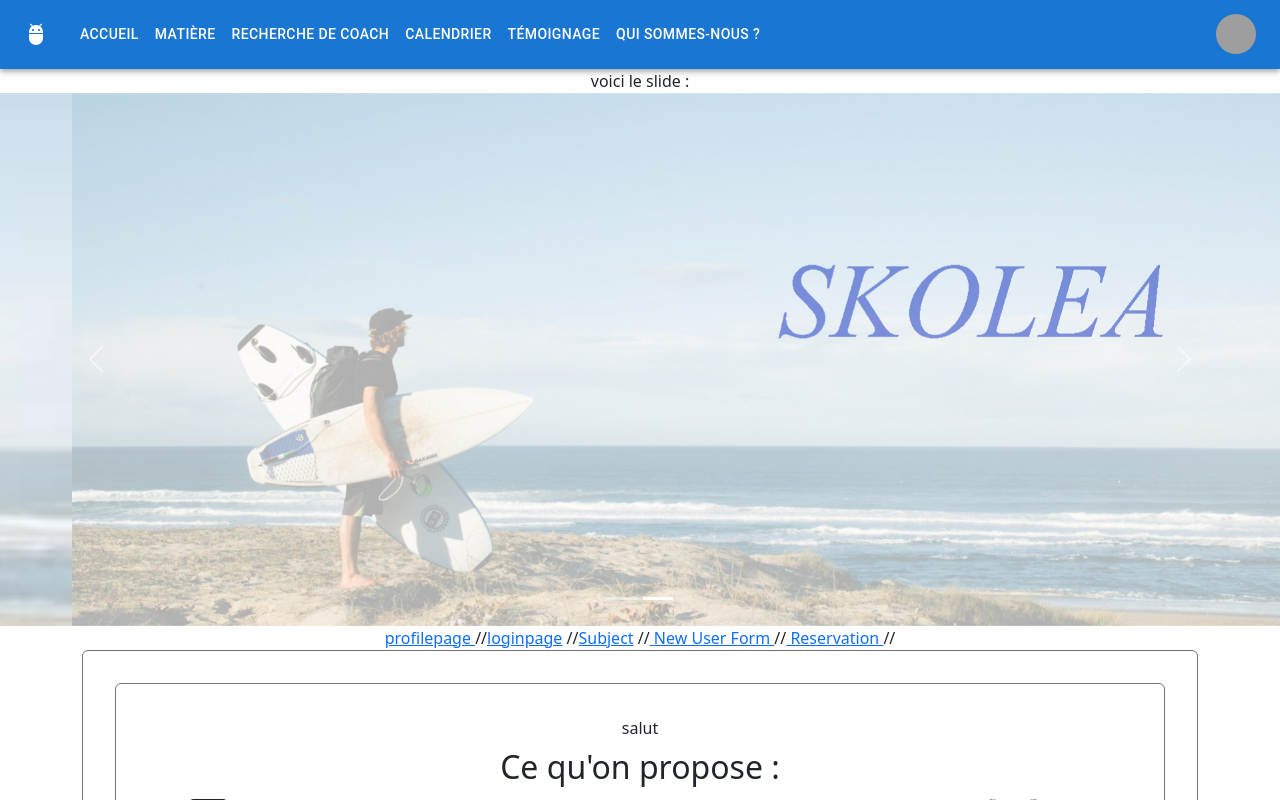
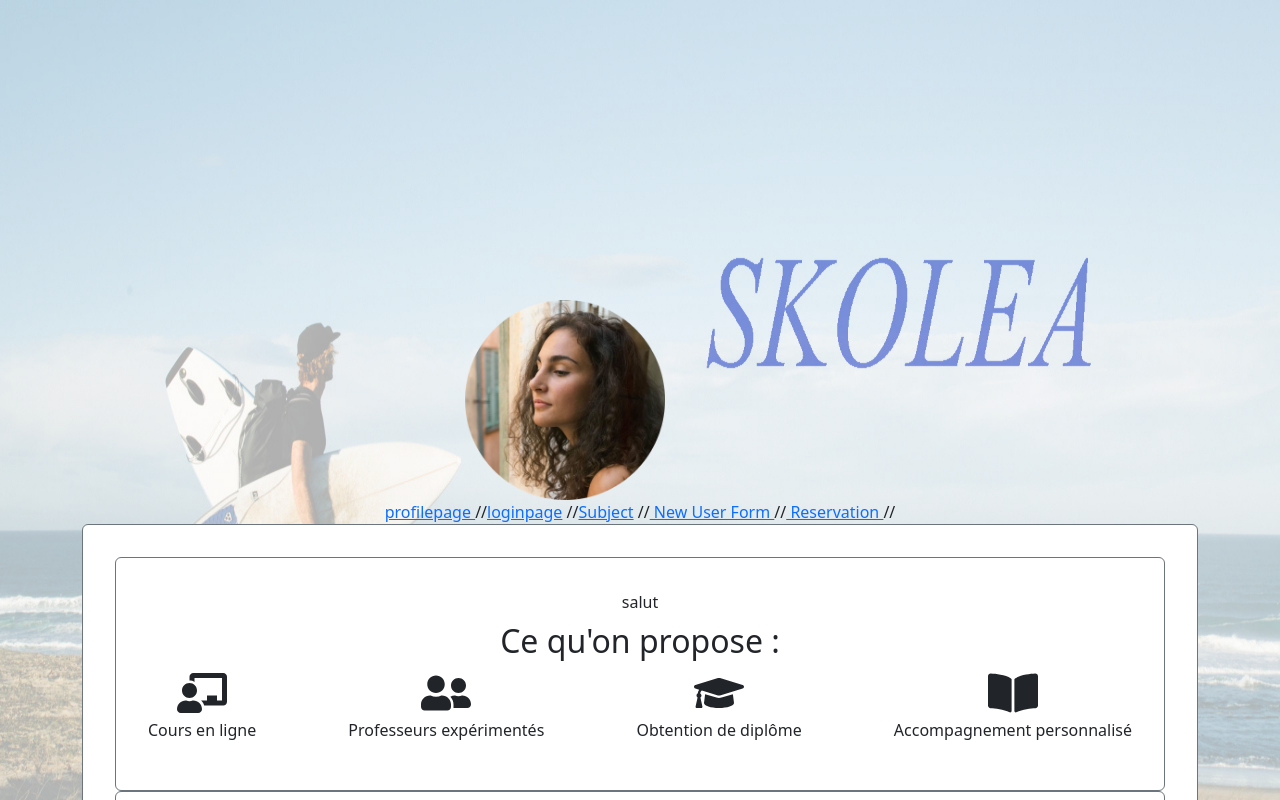
Before and after one commit to nualima/Skolea, a React (Create React App) app in the folder skolea-front/: page /mainPage in a window 1280 px wide. Shown: the top 800 px of the page. Built offline with nearby package versions, Linux system fonts and the light colour scheme; grey boxes are pictures that could not be loaded.

Commit message:
améliore le header de la page

```diff
--- /dev/null
+++ b/skolea-front/src/components/ExempleNavbar.jsx
@@ -0,0 +1,27 @@
+/*eslint-disable*/
+import React from "react";
+import { Container } from "reactstrap";
+
+function ExempleNavbar() {
+  return (
+    <>
+      <div className="page-header clear-filter" filter-color="blue" style={{ marginTop: "300px" }}>
+        <Container>
+          <div className="content-center brand">
+            {/* <h1 className="h1-seo">SKOLEA</h1>
+            <h3>Une nouvelle façon d'apprendre.</h3> */}
+          </div>
+
+            <img
+              alt="..."
+              className="creative-tim-logo"
+              src={require("../assets/img/pauline1-modified.png")}
+              style={{ width: "200px", height: "200px", marginLeft: "-150px" }}
+            ></img>
+        </Container>
+      </div>
+    </>
+  );
+}
+
+export default ExempleNavbar;
--- a/skolea-front/src/components/NavBar.jsx
+++ b/skolea-front/src/components/NavBar.jsx
@@ -1,10 +1,9 @@
-import * as React from 'react';
+import React, { useState, useEffect } from 'react';
 import AppBar from '@mui/material/AppBar';
 import Box from '@mui/material/Box';
 import Toolbar from '@mui/material/Toolbar';
 import IconButton from '@mui/material/IconButton';
 import Typography from '@mui/material/Typography';
-import Menu from '@mui/material/Menu';
 import MenuIcon from '@mui/icons-material/Menu';
 import Container from '@mui/material/Container';
 import Avatar from '@mui/material/Avatar';
@@ -12,50 +11,49 @@ import Button from '@mui/material/Button';
 import Tooltip from '@mui/material/Tooltip';
 import MenuItem from '@mui/material/MenuItem';
 import AdbIcon from '@mui/icons-material/Adb';
+import Menu from '@mui/material/Menu';
 
-
-// import ProfileComponent from '../../../views/ProfilePage';
-// import MainPage from '../view/main/MainPage';
-// import Slides from './banner/Slides';
 
 const pages = ['Accueil', 'Matière', 'Recherche de Coach', 'Calendrier', 'Témoignage', 'Qui sommes-nous ?'];
 const settings = ['Profile', 'Account', 'Dashboard', 'Logout'];
 
-function NavBar() {
-    const [anchorElNav, setAnchorElNav] = React.useState(null);
-    const [anchorElUser, setAnchorElUser] = React.useState(null);
+const NavBar = () => {
+  const [anchorElNav, setAnchorElNav] = useState(null);
+  const [anchorElUser, setAnchorElUser] = useState(null);
+  const [isAtTop, setIsAtTop] = useState(true);
 
-    //correspond au logo du sitea
   const handleOpenNavMenu = (event) => {
     setAnchorElNav(event.currentTarget);
   };
 
-    //correspond au logo du profil
   const handleOpenUserMenu = (event) => {
     setAnchorElUser(event.currentTarget);
   };
 
-    //correspond au menu --> pages
   const handleCloseNavMenu = () => {
     setAnchorElNav(null);
   };
 
-    //correspond au menu du profil --> settings
   const handleCloseUserMenu = () => {
     setAnchorElUser(null);
   };
 
-    function image() {
-        //   return <img src="{process.env.DOSSIER_URL" +="" '="" image.png'}="" alt="image">;
-    }
+  useEffect(() => {
+    const handleScroll = () => {
+      setIsAtTop(window.pageYOffset === 0);
+    };
+
+    window.addEventListener('scroll', handleScroll);
+
+    return () => {
+      window.removeEventListener('scroll', handleScroll);
+    };
+  }, []);
 
   return (
-
-
-        <AppBar position="static">
+    <AppBar position="fixed" color={isAtTop ? 'transparent' : 'primary'}>
       <Container maxWidth="xl">
         <Toolbar disableGutters>
-
           <AdbIcon sx={{ display: { xs: 'none', md: 'flex' }, mr: 1 }} />
           <Typography
             variant="h6"
@@ -72,7 +70,7 @@ function NavBar() {
               textDecoration: 'none',
             }}
           >
-                        {/* LOGO */}
+            LOGO
           </Typography>
 
           <Box sx={{ flexGrow: 1, display: { xs: 'flex', md: 'none' } }}>
@@ -86,31 +84,8 @@ function NavBar() {
             >
               <MenuIcon />
             </IconButton>
-                        <Menu
-                            id="menu-appbar"
-                            anchorEl={anchorElNav}
-                            anchorOrigin={{
-                                vertical: 'bottom',
-                                horizontal: 'left',
-                            }}
-                            keepMounted
-                            transformOrigin={{
-                                vertical: 'top',
-                                horizontal: 'left',
-                            }}
-                            open={Boolean(anchorElNav)}
-                            onClose={handleCloseNavMenu}
-                            sx={{
-                                display: { xs: 'block', md: 'none' },
-                            }}
-                        >
-                            {pages.map((page) => (
-                                <MenuItem key={page} onClick={handleCloseNavMenu}>
-                                    <Typography textAlign="center">{page}</Typography>
-                                </MenuItem>
-                            ))}
-                        </Menu>
           </Box>
+
           <AdbIcon sx={{ display: { xs: 'flex', md: 'none' }, mr: 1 }} />
           <Typography
             variant="h5"
@@ -130,6 +105,7 @@ function NavBar() {
           >
             LOGO
           </Typography>
+
           <Box sx={{ flexGrow: 1, display: { xs: 'none', md: 'flex' } }}>
             {pages.map((page) => (
               <Button
@@ -173,8 +149,8 @@ function NavBar() {
           </Box>
         </Toolbar>
       </Container>
-            {/* <Slides /> */}
     </AppBar>
   );
 }
+
 export default NavBar;
--- a/skolea-front/src/components/carousel/Carousels.jsx
+++ b/skolea-front/src/components/carousel/Carousels.jsx
@@ -1,32 +1,42 @@
-import React from "react";
-import { UncontrolledCarousel } from "reactstrap";
-import banniere1 from "../../assets/img/banniere.jpg";
-import banniere2 from "../../assets/img/banniere2.jpg";
-
-
-const items = [
-  {
-    src: banniere1,
-    altText: "",
-    caption: "",
-    header: "",
-    style: { width: "500px",  height: "500px" }, // Redimensionner l'image à une largeur de 1200 pixels
-
-  },
-  {
-    src: banniere2,
-    altText: "",
-    caption: "",
-    header: "",
-    style: { width: "500px", height: "500px"}, // Redimensionner l'image à une largeur de 1200 pixels
-
-  },
-];
+import React, { useRef, useEffect } from "react";
+import banniere1 from "../../assets/img/banniere2.jpg";
+import NavBar from "../NavBar";
 
 const Carousels = () => {
+  const banniere1Ref = useRef(null);
+
+  useEffect(() => {
+    banniere1Ref.current = document.getElementById("banniere1");
+    if (window.innerWidth > 991) {
+      const updateScroll = () => {
+        let windowScrollTop = window.pageYOffset / 3;
+        banniere1Ref.current.style.transform =
+          "translate3d(0," + windowScrollTop + "px,0)";
+      };
+      window.addEventListener("scroll", updateScroll);
+      return function cleanup() {
+        window.removeEventListener("scroll", updateScroll);
+      };
+    }
+  }, []);
+
   return (
     <>
-      <UncontrolledCarousel items={items} />
+
+      <img
+        id="banniere1"
+        src={banniere1}
+        className="carousel-banner"
+        alt=""
+        style={{
+          position: "fixed",
+          top: 0,
+          left: 0,
+          width: "100%",
+          height: "100%",
+          zIndex: -1,
+        }}
+      />
     </>
   );
 };
--- /dev/null
+++ b/skolea-front/src/components/header/IndexHeader.jsx
@@ -0,0 +1,69 @@
+/*eslint-disable*/
+import React from "react";
+
+// reactstrap components
+import { Container } from "reactstrap";
+// core components
+
+function IndexHeader() {
+  let pageHeader = React.createRef();
+
+  React.useEffect(() => {
+    if (window.innerWidth > 991) {
+      const updateScroll = () => {
+        let windowScrollTop = window.pageYOffset / 3;
+        pageHeader.current.style.transform =
+          "translate3d(0," + windowScrollTop + "px,0)";
+      };
+      window.addEventListener("scroll", updateScroll);
+      return function cleanup() {
+        window.removeEventListener("scroll", updateScroll);
+      };
+    }
+  });
+
+  return (
+    <>
+      <div className="page-header clear-filter" filter-color="blue">
+        <div
+          className="page-header-image"
+          style={{
+            backgroundImage: "url(" + require("../../assets/img/header.jpg") + ")"
+          }}
+          ref={pageHeader}
+        ></div>
+        <Container>
+          <div className="content-center brand">
+            <img
+              alt="..."
+              className="n-logo"
+              src={require("../../assets/img/now-logo.png")}
+            ></img>
+            <h1 className="h1-seo">Now UI Kit.</h1>
+            <h3>A beautiful Bootstrap 4 UI kit. Yours free.</h3>
+          </div>
+          <h6 className="category category-absolute">
+            Designed by{" "}
+            <a href="http://invisionapp.com/?ref=creativetim" target="_blank">
+              <img
+                alt="..."
+                className="invision-logo"
+                src={require("../../assets/img/invision-white-slim.png")}
+              ></img>
+            </a>
+            . Coded by{" "}
+            <a
+              href="https://www.creative-tim.com?ref=nukr-index-header"
+              target="_blank"
+            >
+              ²
+            </a>
+            .
+          </h6>
+        </Container>
+      </div>
+    </>
+  );
+}
+
+export default IndexHeader;
--- a/skolea-front/src/view/MainPage.jsx
+++ b/skolea-front/src/view/MainPage.jsx
@@ -3,9 +3,11 @@ import { Link, Route } from 'react-router-dom';
 
 
 import NavBar from '../components/NavBar';
+import ExempleNavbar from '../components/ExempleNavbar';
 // import Slides from '../components/banner/Slides';
 import Proposals from '../components/proposals/Proposals';
 import Carousels from '../components/carousel/Carousels';
+import IndexHeader from '../components/header/IndexHeader';
 
 import {
   Container,
@@ -19,25 +21,25 @@ import {
 
 
 
+
+
 const MainPage = () => {
+
+
   return (
     <div className="App">
-      <NavBar />
-      voici le slide :
       {/* <Slides />  */}
+
       <Carousels />
-
+      <ExempleNavbar />
+      {/* <IndexHeader /> */}
       <nav>
-
         {/* salut */}
         <Link to="/profilePage" > profilepage </Link> //
         <Link to="/loginPage">loginpage</Link> //
         <Link to="/subject">Subject</Link> //
         <Link to="/NewUserForm" > New User Form </Link> //
         <Link to="/Reservation" > Reservation </Link> //
-
-
-
       </nav>
       <Container >
         <Row>
@@ -46,6 +48,13 @@ const MainPage = () => {
               <CardBody>
 
                 <Proposals />
+                <Proposals />
+                <Proposals />
+                <Proposals />
+
+
+
+
               </CardBody>
             </Card>
 
```
Lines whose indentation alone changed are shown as unchanged.
